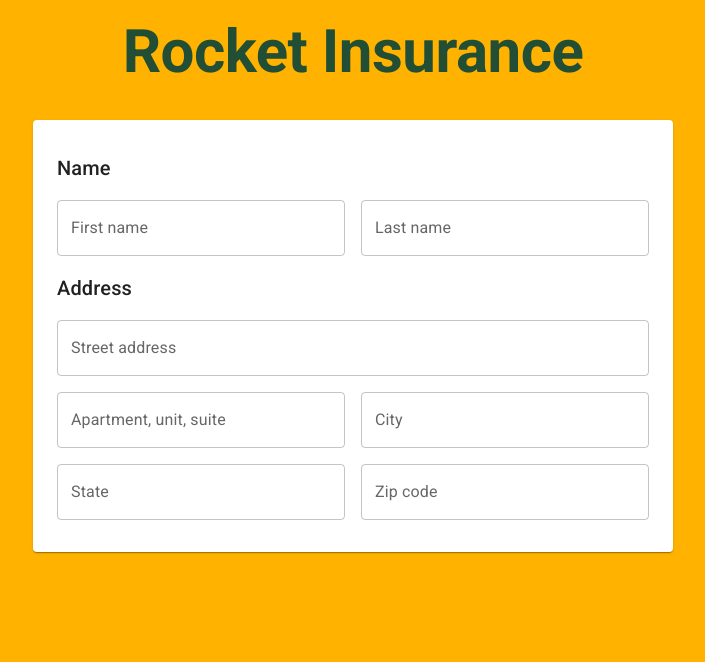
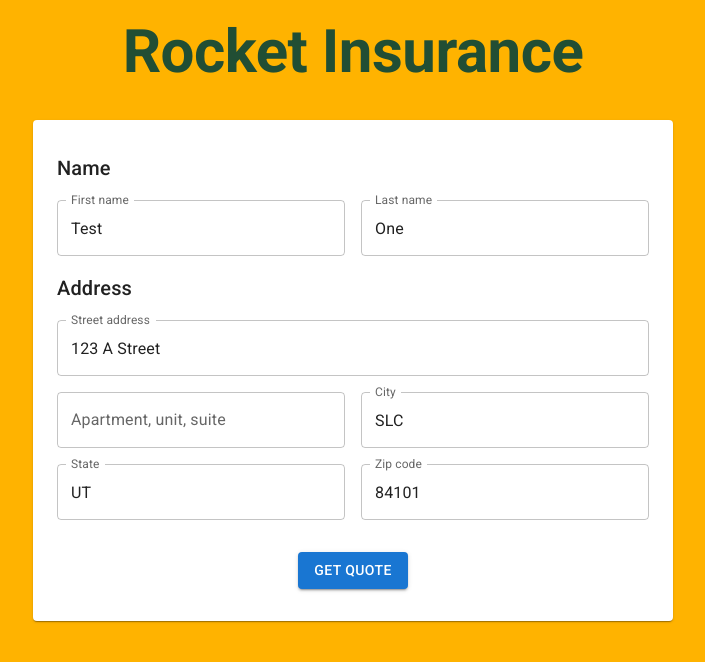
Before and after one commit to stevenroper/rocket-insurance, a React (Create React App) app: page /#/rating-information in a window 1280 px wide. Shown: the top 662 px of the page, without its empty margins (287-992 px from the left). Built offline with nearby package versions, Linux system fonts and the light colour scheme.

Commit message:
Wires up react-query and react-hook-form for first page.

```diff
--- a/package.json
+++ b/package.json
@@ -16,6 +16,8 @@
     "@types/react-router-dom": "^5.3.2",
     "react": "^17.0.2",
     "react-dom": "^17.0.2",
+    "react-hook-form": "^7.19.0",
+    "react-query": "^3.32.0",
     "react-router-dom": "5.2.1",
     "react-scripts": "4.0.3",
     "typescript": "^4.1.2",
@@ -46,6 +48,7 @@
     ]
   },
   "devDependencies": {
+    "@hookform/devtools": "^4.0.1",
     "prettier": "^2.4.1",
     "react-app-rewired": "^2.1.8"
   }
--- a/src/App.tsx
+++ b/src/App.tsx
@@ -2,6 +2,8 @@ import { Switch, Route, Redirect } from 'react-router-dom';
 import Box from '@mui/material/Box';
 import { amber } from '@mui/material/colors';
 import Typography from '@mui/material/Typography';
+
+import * as paths from 'constants/paths';
 
 import QuoteOverview from 'pages/QuoteOverview';
 import RatingInformation from 'pages/RatingInformation';
@@ -24,12 +26,13 @@ function App() {
         fontWeight="700"
         marginBottom="2rem"
         color="#214e34"
+        textAlign="center"
       >
         Rocket Insurance
       </Typography>
       <Switch>
-        <Route path="/rating-information" component={RatingInformation} />
-        <Route path="/quote-overview" component={QuoteOverview} />
+        <Route path={paths.RATING_INFORMATION} component={RatingInformation} />
+        <Route path={paths.QUOTE_OVERVIEW} component={QuoteOverview} />
         <Route path="*">
           <Redirect to="/rating-information" />
         </Route>
--- /dev/null
+++ b/src/constants/environment.ts
@@ -0,0 +1 @@
+export const IS_DEV = process.env.NODE_ENV === 'development';
--- /dev/null
+++ b/src/constants/paths.ts
@@ -0,0 +1,2 @@
+export const RATING_INFORMATION = '/rating-information';
+export const QUOTE_OVERVIEW = '/quote-overview';
--- a/src/index.tsx
+++ b/src/index.tsx
@@ -1,13 +1,21 @@
 import React from 'react';
 import ReactDOM from 'react-dom';
 import { HashRouter } from 'react-router-dom';
+import { QueryClient, QueryClientProvider } from 'react-query';
+import { ReactQueryDevtools } from 'react-query/devtools';
+
 import App from './App';
 import 'index.css';
+
+const queryClient = new QueryClient();
 
 ReactDOM.render(
   <React.StrictMode>
     <HashRouter>
-      <App />
+      <QueryClientProvider client={queryClient}>
+        <App />
+        <ReactQueryDevtools />
+      </QueryClientProvider>
     </HashRouter>
   </React.StrictMode>,
   document.getElementById('root')
--- a/src/pages/QuoteOverview/QuoteOverview.tsx
+++ b/src/pages/QuoteOverview/QuoteOverview.tsx
@@ -1,3 +1,8 @@
-const QuotingOverview = () => <div>Quote Overview</div>;
+import { useAppState } from 'services/rq-hooks';
+
+const QuotingOverview = () => {
+  const { state } = useAppState();
+  return <pre>{JSON.stringify(state, undefined, 2)}</pre>;
+};
 
 export default QuotingOverview;
--- a/src/pages/RatingInformation/RatingInformation.tsx
+++ b/src/pages/RatingInformation/RatingInformation.tsx
@@ -1,13 +1,93 @@
 import { FC } from 'react';
+import {
+  Controller,
+  FormProvider,
+  useForm,
+  useFormContext,
+} from 'react-hook-form';
+import { DevTool as ReactHookFormDevtools } from '@hookform/devtools';
 
+import Box from '@mui/material/Box';
 import Paper from '@mui/material/Paper';
 import TextField, { TextFieldProps } from '@mui/material/TextField';
 import Typography, { TypographyProps } from '@mui/material/Typography';
+import Button from '@mui/material/Button';
+import CircularProgress from '@mui/material/CircularProgress';
+
+import { IS_DEV } from 'constants/environment';
 
 import Grid from 'components/layout/Grid';
 
-const RatingInformation = () => (
-  <Paper elevation={1} sx={{ width: '100%', maxWidth: '40rem' }}>
+import { useCreateQuote } from 'services/rq-hooks';
+
+const RATING_INFO_FORM_KEYS = {
+  firstName: 'firstName',
+  lastName: 'lastName',
+  line1: 'line1',
+  line2: 'line2',
+  city: 'city',
+  state: 'state',
+  zipCode: 'zipCode',
+} as const;
+
+type RatingInformationFormData = Record<
+  typeof RATING_INFO_FORM_KEYS[keyof typeof RATING_INFO_FORM_KEYS],
+  string
+>;
+
+const RatingInformation = () => {
+  const { mutate: createQuote, isLoading } = useCreateQuote();
+  const useFormMethods = useForm<RatingInformationFormData>({
+    defaultValues: {
+      [RATING_INFO_FORM_KEYS.firstName]: 'Test',
+      [RATING_INFO_FORM_KEYS.lastName]: 'One',
+      [RATING_INFO_FORM_KEYS.line1]: '123 A Street',
+      [RATING_INFO_FORM_KEYS.line2]: '',
+      [RATING_INFO_FORM_KEYS.city]: 'SLC',
+      [RATING_INFO_FORM_KEYS.state]: 'UT',
+      [RATING_INFO_FORM_KEYS.zipCode]: '84101',
+    },
+  });
+
+  return (
+    <Paper
+      elevation={1}
+      sx={{
+        width: '100%',
+        maxWidth: '40rem',
+        position: 'relative',
+      }}
+    >
+      {isLoading && (
+        <Box
+          position="absolute"
+          height="100%"
+          width="100%"
+          display="flex"
+          alignItems="center"
+          justifyContent="center"
+          zIndex="100"
+          sx={{ backgroundColor: 'white', opacity: 0.5 }}
+        >
+          <CircularProgress />
+        </Box>
+      )}
+      <FormProvider {...useFormMethods}>
+        <form
+          onSubmit={useFormMethods.handleSubmit((data) =>
+            createQuote({
+              first_name: data[RATING_INFO_FORM_KEYS.firstName],
+              last_name: data[RATING_INFO_FORM_KEYS.lastName],
+              address: {
+                line_1: data[RATING_INFO_FORM_KEYS.line1],
+                line_2: data[RATING_INFO_FORM_KEYS.line2],
+                city: data[RATING_INFO_FORM_KEYS.city],
+                region: data[RATING_INFO_FORM_KEYS.state],
+                postal: data[RATING_INFO_FORM_KEYS.zipCode],
+              },
+            })
+          )}
+        >
           <Grid
             padding="2rem 1.5rem"
             gridTemplateColumns={{
@@ -25,6 +105,7 @@ const RatingInformation = () => (
           "city"
           "state"
           "zipCode"
+          "submitButton"
         `,
               md: `
           "nameTitle nameTitle"
@@ -33,32 +114,103 @@ const RatingInformation = () => (
           "line1 line1"
           "line2 city"
           "state zipCode"
+          "submitButton submitButton"
         `,
             }}
           >
             <GridSectionTitle gridArea="nameTitle">Name</GridSectionTitle>
-      <GridTextField label="First name" gridArea="firstName" />
-      <GridTextField label="Last name" gridArea="lastName" />
+            <GridTextField
+              label="First name"
+              gridArea="firstName"
+              name={RATING_INFO_FORM_KEYS.firstName}
+              disabled={isLoading}
+            />
+            <GridTextField
+              label="Last name"
+              gridArea="lastName"
+              name={RATING_INFO_FORM_KEYS.lastName}
+              disabled={isLoading}
+            />
             <GridSectionTitle gridArea="addressTitle">Address</GridSectionTitle>
-      <GridTextField label="Street address" gridArea="line1" />
-      <GridTextField label="Apartment, unit, suite" gridArea="line2" />
-      <GridTextField label="City" gridArea="city" />
-      <GridTextField label="State" gridArea="state" />
-      <GridTextField label="Zip code" gridArea="zipCode" />
+            <GridTextField
+              label="Street address"
+              gridArea="line1"
+              name={RATING_INFO_FORM_KEYS.line1}
+              disabled={isLoading}
+            />
+            <GridTextField
+              label="Apartment, unit, suite"
+              gridArea="line2"
+              name={RATING_INFO_FORM_KEYS.line2}
+              disabled={isLoading}
+            />
+            <GridTextField
+              label="City"
+              gridArea="city"
+              name={RATING_INFO_FORM_KEYS.city}
+              disabled={isLoading}
+            />
+            <GridTextField
+              label="State"
+              gridArea="state"
+              name={RATING_INFO_FORM_KEYS.state}
+              disabled={isLoading}
+            />
+            <GridTextField
+              label="Zip code"
+              gridArea="zipCode"
+              name={RATING_INFO_FORM_KEYS.zipCode}
+              disabled={isLoading}
+            />
+            <Box
+              display="flex"
+              justifyContent="center"
+              marginTop="1rem"
+              sx={{
+                gridArea: 'submitButton',
+              }}
+            >
+              <Button
+                variant="contained"
+                type="submit"
+                sx={{ width: { xs: '100%', md: 'fit-content' } }}
+                disabled={isLoading}
+              >
+                {isLoading ? 'Generating quote...' : 'Get quote'}
+              </Button>
+            </Box>
           </Grid>
+          {IS_DEV && <ReactHookFormDevtools control={useFormMethods.control} />}
+        </form>
+      </FormProvider>
     </Paper>
   );
+};
 
 type PropsWithGridArea<TProps> = TProps & {
   gridArea: string;
 };
 
+type GridTextFieldProps = TextFieldProps & {
+  name: string;
+};
+
 const GridTextField = ({
   gridArea,
+  name,
   ...rest
-}: PropsWithGridArea<TextFieldProps>) => (
-  <TextField variant="outlined" sx={{ gridArea }} {...rest} />
+}: PropsWithGridArea<GridTextFieldProps>) => {
+  const { control } = useFormContext();
+  return (
+    <Controller
+      name={name}
+      control={control}
+      render={({ field }) => (
+        <TextField variant="outlined" sx={{ gridArea }} {...field} {...rest} />
+      )}
+    />
   );
+};
 
 const GridSectionTitle: FC<PropsWithGridArea<TypographyProps>> = ({
   children,
--- /dev/null
+++ b/src/services/quotes.ts
@@ -0,0 +1,63 @@
+const QUOTES_ENDPOINT = 'https://fed-challenge-api.sure.now.sh/api/v1/quotes';
+const BASE_CONFIG = {
+  headers: {
+    Accept: 'application/json',
+  },
+};
+
+export interface CreateQuotePayload {
+  first_name: string;
+  last_name: string;
+  address: {
+    line_1: string;
+    line_2?: string;
+    city: string;
+    region: string;
+    postal: string;
+  };
+}
+
+export interface QuoteResponse {
+  quote: {
+    quoteId: string;
+    rating_address: {
+      line_1: string;
+      line_2: string;
+      city: string;
+      region: string;
+      postal: string;
+    };
+    policy_holder: {
+      first_name: string;
+      last_name: string;
+    };
+    variable_options: {
+      deductible: {
+        title: string;
+        description: string;
+        values: number[];
+      };
+      asteroid_collision: {
+        title: string;
+        description: string;
+        values: number[];
+      };
+    };
+    variable_selections: {
+      deductible: number;
+      asteroid_collision: number;
+    };
+    premium: number;
+  };
+}
+
+export const createQuote = async (
+  payload: CreateQuotePayload
+): Promise<QuoteResponse> => {
+  const res = await fetch(QUOTES_ENDPOINT, {
+    ...BASE_CONFIG,
+    method: 'POST',
+    body: JSON.stringify(payload),
+  });
+  return res.json();
+};
--- /dev/null
+++ b/src/services/rq-hooks.ts
@@ -0,0 +1,32 @@
+import { useQuery, useQueryClient, useMutation } from 'react-query';
+import { useHistory } from 'react-router-dom';
+
+import { QUOTE_OVERVIEW } from 'constants/paths';
+
+import { createQuote, CreateQuotePayload, QuoteResponse } from './quotes';
+
+// TODO type app state
+export const useAppState = () => {
+  const queryClient = useQueryClient();
+  const { data: state } = useQuery('quote', () =>
+    queryClient.getQueryData('quote')
+  );
+  const updateState = (newState: any) =>
+    queryClient.setQueryData('quote', newState);
+  return { state, updateState };
+};
+
+export const useCreateQuote = () => {
+  const { push } = useHistory();
+  const { updateState } = useAppState();
+
+  return useMutation<QuoteResponse, unknown, CreateQuotePayload, unknown>(
+    createQuote,
+    {
+      onSuccess: (data) => {
+        updateState(data);
+        push(QUOTE_OVERVIEW);
+      },
+    }
+  );
+};
```
Also changed, not shown: 1 other file (tests, documents, lock files or other folders). Lines whose indentation alone changed are shown as unchanged.
